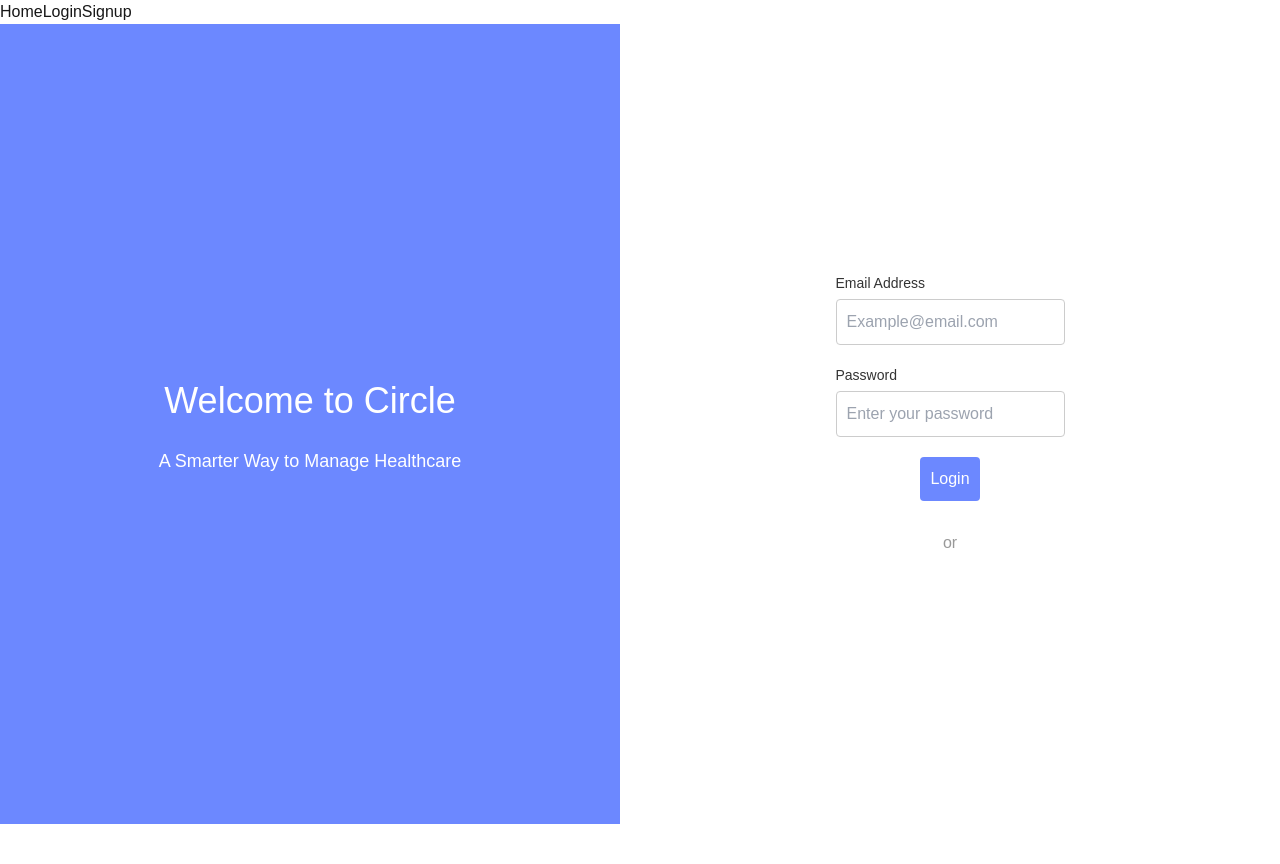
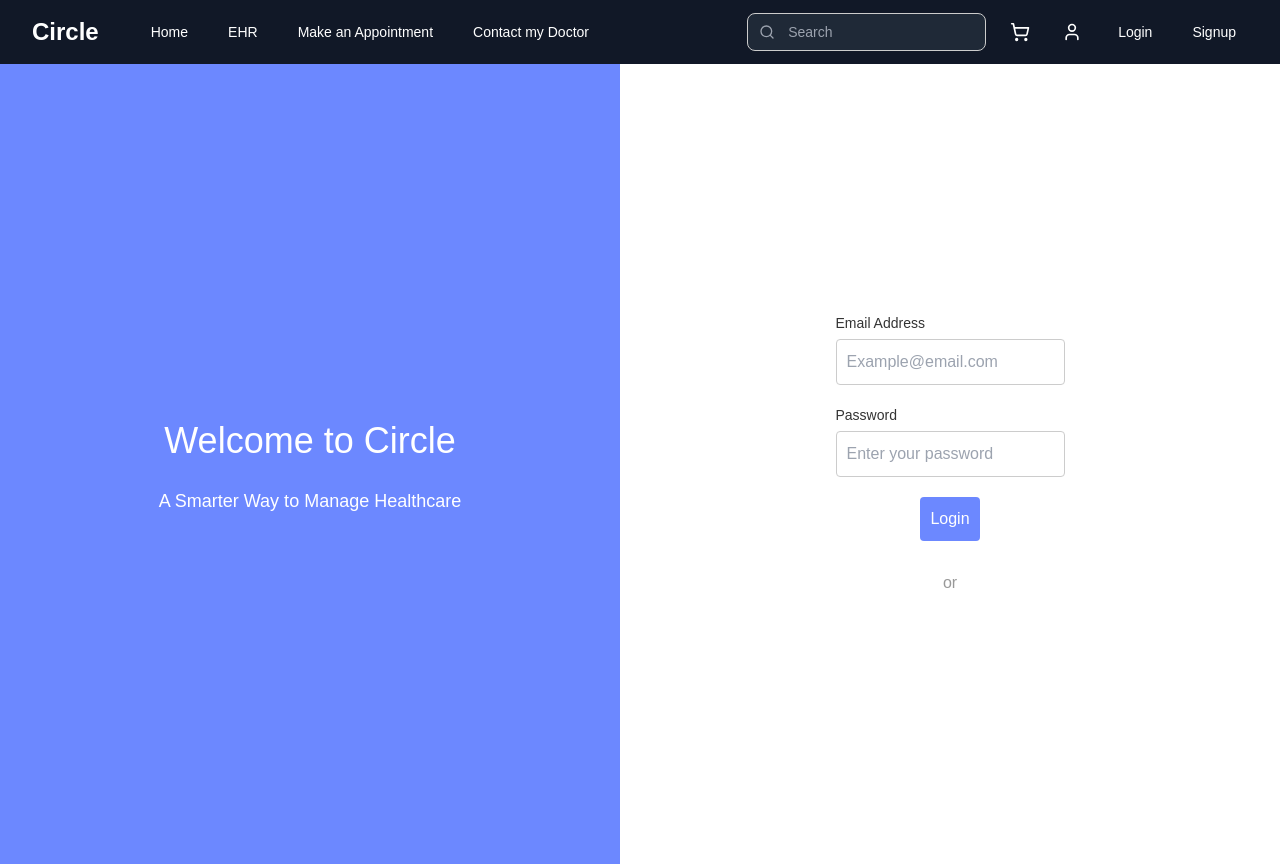
Before and after one commit to sbhujang-ucsc/circle, a Next.js app in the folder circle/: page /login in a window 1280 px wide. Before the commit the page ends 824 px from the top, so only its background shows below. Built offline with nearby package versions, Linux system fonts and the light colour scheme; no server answers.

Commit message:
experimental new design navbar--themed & prettier

```diff
--- a/circle/components/NavBar.tsx
+++ b/circle/components/NavBar.tsx
@@ -1,32 +1,123 @@
-// components/NavBar.tsx
-
 'use client';
 
 import Link from 'next/link';
-import { useContext } from 'react';
+import { useContext, useState } from 'react';
 import { AuthContext } from '../providers/AuthProvider';
 import { supabase } from '../lib/supabaseClient';
 import { useRouter } from 'next/navigation';
+import {
+  MenuIcon,
+  XIcon,
+  SearchIcon,
+  ShoppingCartIcon,
+  UserIcon,
+} from 'lucide-react';
 
 const NavBar = () => {
   const { user } = useContext(AuthContext);
   const router = useRouter();
+  const [isOpen, setIsOpen] = useState(false); // State for mobile menu
 
+  // Logout function
   const handleLogout = async () => {
     await supabase.auth.signOut();
     router.push('/login');
   };
 
   return (
-    <nav>
-      <Link href="/">Home</Link>
-      {!user ? (
-        <>
-          <Link href="/login">Login</Link>
-          <Link href="/signup">Signup</Link>
-        </>
-      ) : (
-        <button onClick={handleLogout}>Logout</button>
+    <nav className="bg-gray-900 text-white w-full">
+      <div className="max-w-7xl mx-auto px-4 sm:px-6 lg:px-8">
+        <div className="flex items-center justify-between h-16">
+          <div className="flex items-center">
+            <div className="flex-shrink-0">
+              <h1 className="text-2xl font-bold">Circle</h1>
+            </div>
+            <div className="hidden md:block">
+              <div className="ml-10 flex items-baseline space-x-4">
+                <Link href="/" className="hover:text-purple-500 px-3 py-2 rounded-md text-sm font-medium">Home</Link>
+                <Link href="/ehr" className="hover:text-purple-500 px-3 py-2 rounded-md text-sm font-medium">EHR</Link>
+                <Link href="/appointment" className="hover:text-purple-500 px-3 py-2 rounded-md text-sm font-medium">Make an Appointment</Link>
+                <Link href="/contact" className="hover:text-purple-500 px-3 py-2 rounded-md text-sm font-medium">Contact my Doctor</Link>
+              </div>
+            </div>
+          </div>
+          <div className="hidden md:block">
+            <div className="ml-4 flex items-center space-x-4">
+              <div className="relative">
+                <input
+                  type="text"
+                  placeholder="Search"
+                  className="bg-gray-800 text-white px-4 py-2 pl-10 rounded-lg text-sm focus:outline-none focus:ring-2 focus:ring-purple-500"
+                />
+                <SearchIcon className="absolute left-3 top-1/2 transform -translate-y-1/2 h-4 w-4 text-gray-400" />
+              </div>
+              <button className="p-2 rounded-lg hover:bg-gray-800">
+                <ShoppingCartIcon className="h-5 w-5" />
+              </button>
+              <button className="p-2 rounded-lg hover:bg-gray-800">
+                <UserIcon className="h-5 w-5" />
+              </button>
+              {/* Show login/signup if not logged in, else show logout */}
+              {!user ? (
+                <>
+                  <Link href="/login" className="hover:text-purple-500 px-3 py-2 rounded-md text-sm font-medium">Login</Link>
+                  <Link href="/signup" className="hover:text-purple-500 px-3 py-2 rounded-md text-sm font-medium">Signup</Link>
+                </>
+              ) : (
+                <button onClick={handleLogout} className="hover:text-purple-500 px-3 py-2 rounded-md text-sm font-medium">Logout</button>
+              )}
+            </div>
+          </div>
+          <div className="md:hidden">
+            <button
+              onClick={() => setIsOpen(!isOpen)}
+              className="inline-flex items-center justify-center p-2 rounded-md hover:bg-gray-800 focus:outline-none"
+            >
+              {isOpen ? <XIcon className="h-6 w-6" /> : <MenuIcon className="h-6 w-6" />}
+            </button>
+          </div>
+        </div>
+      </div>
+
+      {/* Mobile Menu */}
+      {isOpen && (
+        <div className="md:hidden">
+          <div className="px-2 pt-2 pb-3 space-y-1 sm:px-3">
+            <Link href="/" className="hover:text-purple-500 block px-3 py-2 rounded-md text-base font-medium">Home</Link>
+            <Link href="/products" className="hover:text-purple-500 block px-3 py-2 rounded-md text-base font-medium">Products</Link>
+            <Link href="/gallery" className="hover:text-purple-500 block px-3 py-2 rounded-md text-base font-medium">Gallery</Link>
+            <Link href="/about" className="hover:text-purple-500 block px-3 py-2 rounded-md text-base font-medium">About</Link>
+            <Link href="/contact" className="hover:text-purple-500 block px-3 py-2 rounded-md text-base font-medium">Contact</Link>
+
+            <div className="relative mt-3">
+              <input
+                type="text"
+                placeholder="Search"
+                className="w-full bg-gray-800 text-white px-4 py-2 pl-10 rounded-lg text-sm focus:outline-none focus:ring-2 focus:ring-purple-500"
+              />
+              <SearchIcon className="absolute left-3 top-1/2 transform -translate-y-1/2 h-4 w-4 text-gray-400" />
+            </div>
+
+            <div className="flex space-x-4 mt-3">
+              <button className="flex-1 py-2 rounded-lg hover:bg-gray-800 flex items-center justify-center">
+                <ShoppingCartIcon className="h-5 w-5" />
+              </button>
+              <button className="flex-1 py-2 rounded-lg hover:bg-gray-800 flex items-center justify-center">
+                <UserIcon className="h-5 w-5" />
+              </button>
+            </div>
+
+            {/* Show login/signup if not logged in, else show logout */}
+            {!user ? (
+              <>
+                <Link href="/login" className="hover:text-purple-500 block px-3 py-2 rounded-md text-base font-medium">Login</Link>
+                <Link href="/signup" className="hover:text-purple-500 block px-3 py-2 rounded-md text-base font-medium">Signup</Link>
+              </>
+            ) : (
+              <button onClick={handleLogout} className="hover:text-purple-500 block px-3 py-2 rounded-md text-base font-medium">Logout</button>
+            )}
+          </div>
+        </div>
       )}
     </nav>
   );
--- a/circle/package.json
+++ b/circle/package.json
@@ -10,6 +10,8 @@
   },
   "dependencies": {
     "@supabase/supabase-js": "^2.45.6",
+    "daisyui": "^4.12.13",
+    "lucide-react": "^0.453.0",
     "next": "15.0.1",
     "react": "19.0.0-rc-69d4b800-20241021",
     "react-dom": "19.0.0-rc-69d4b800-20241021"
```
Also changed, not shown: 1 other file (tests, documents, lock files or other folders).
